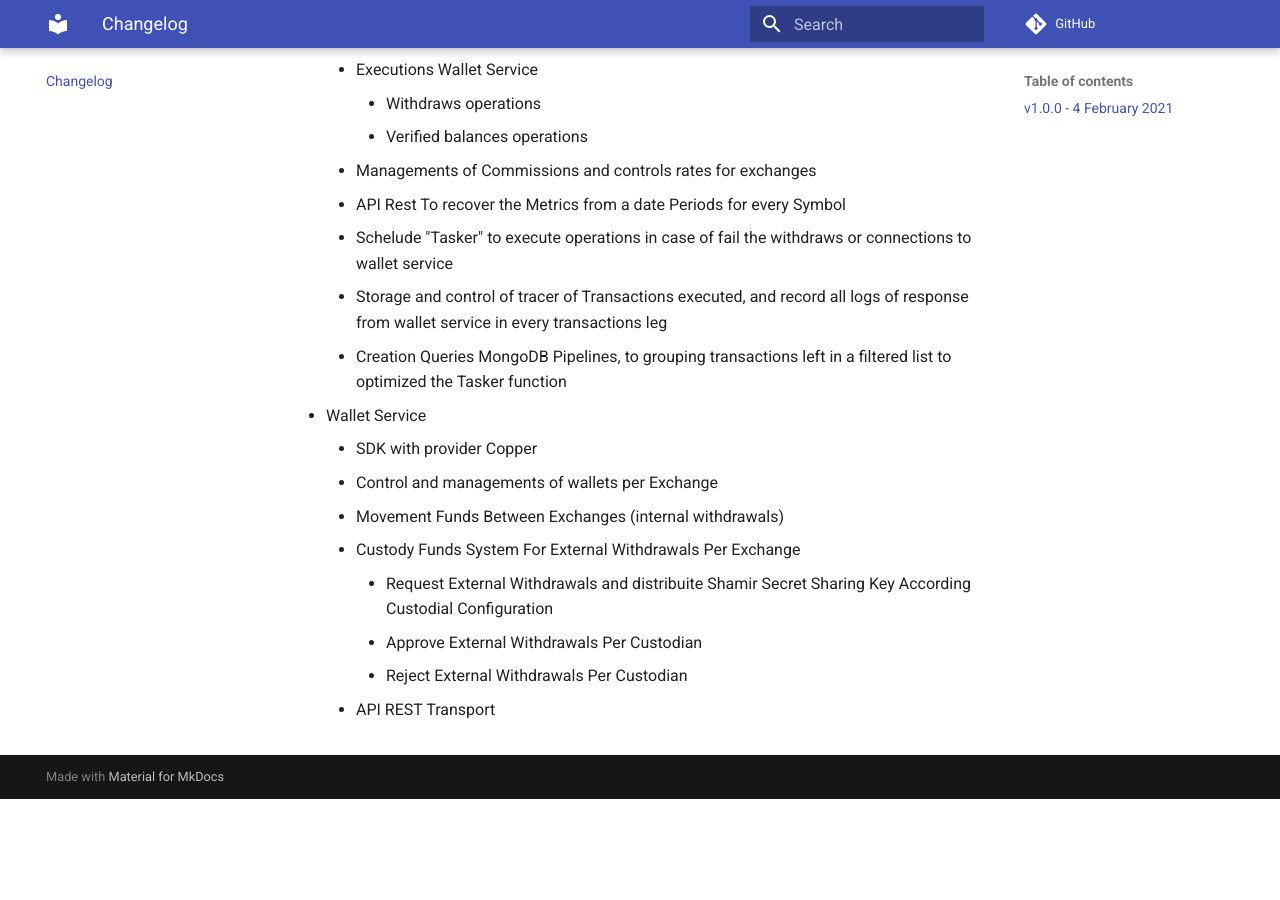
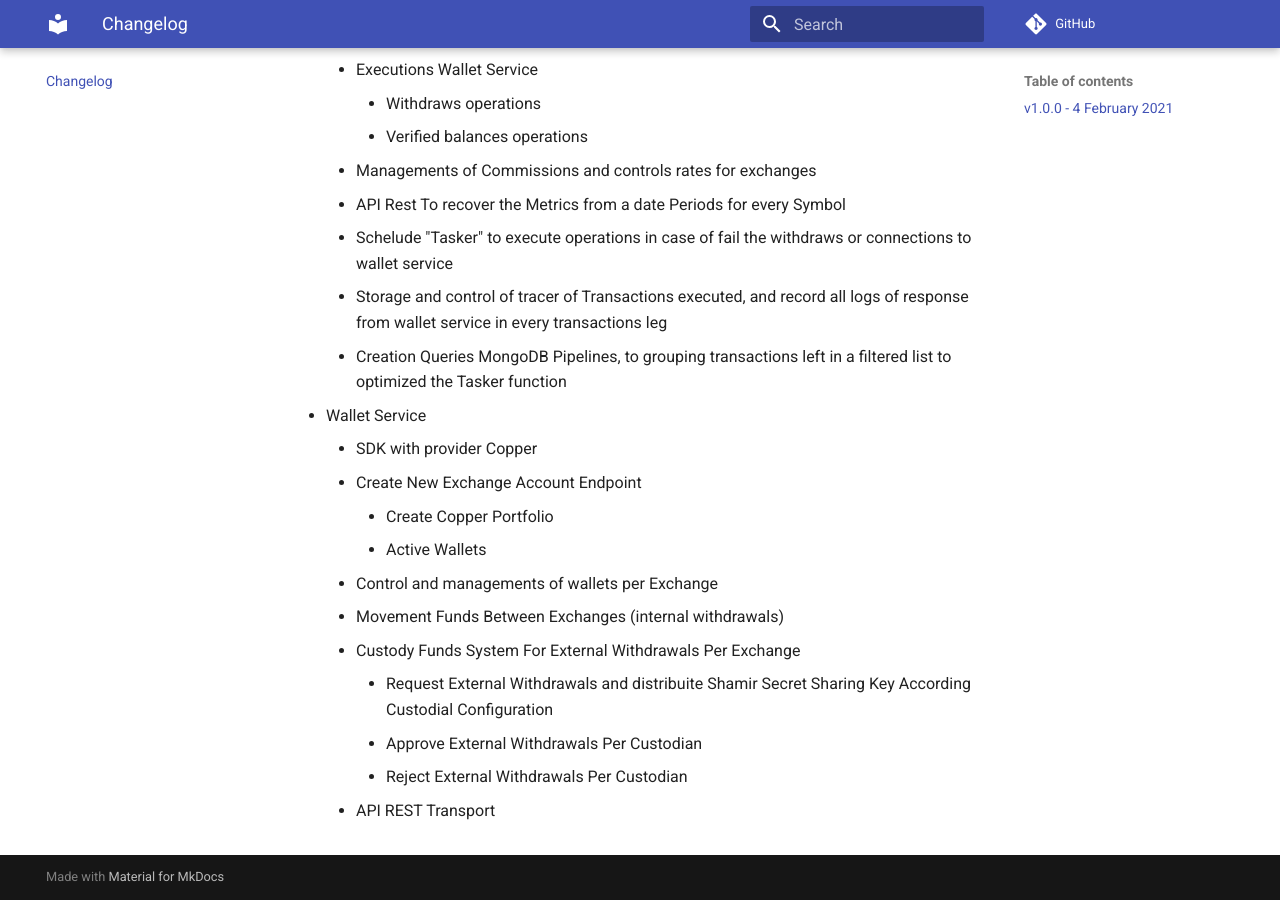
Before and after one commit to MasterVentures/cea-docs, an MkDocs documentation site: the page built from docs/changelog.md, in a window 1280 px wide and 900 px high, scrolled down 1364 px. Built offline with MkDocs 1.6.1 and Material for MkDocs 9.7.7, drawn with Linux system fonts in a browser that asks for light colours; comment, search, counter and statistics services are not loaded; before the commit the page ends 2163 px from its top, so only the background shows below that.

Commit message:
Update changelog.md

```diff
--- a/docs/changelog.md
+++ b/docs/changelog.md
@@ -45,6 +45,9 @@ All notable changes to this Crypto Exchange Alliance Microservices will be docum
     - Creation Queries MongoDB Pipelines, to grouping transactions left in a filtered list to optimized the Tasker function
 * Wallet Service
     - SDK with provider Copper
+    - Create New Exchange Account Endpoint
+        - Create Copper Portfolio
+        - Active Wallets
     - Control and managements of wallets per Exchange
     - Movement Funds Between Exchanges (internal withdrawals)
     - Custody Funds System For External Withdrawals Per Exchange
```
